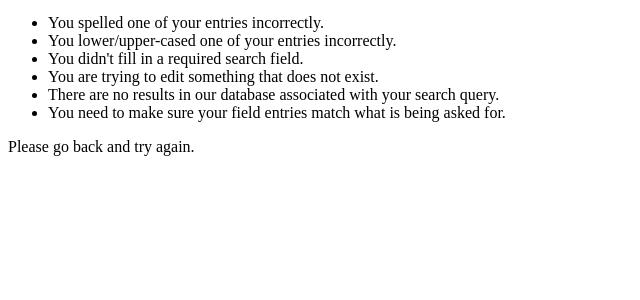
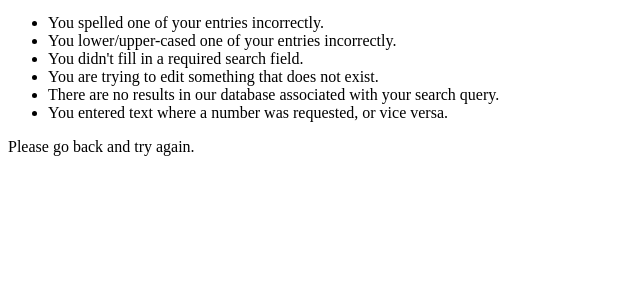
Before and after one commit to db758/cs4111-project1, a Flask app: template webserver/templates/error.html in a window 1280 px wide. Shown: the part 134-434 px from the top of the page, without its empty margins (0-640 px from the left). Run offline with Flask 2, Linux system fonts and the light colour scheme; the template is opened without the code that fills it, so the values that code supplies are empty; parts of the project's set-up code (start-up, migrations or seed data) failed here and were passed over.

Commit message:
error page

```diff
--- a/webserver/templates/error.html
+++ b/webserver/templates/error.html
@@ -17,7 +17,7 @@
                 <li> You didn't fill in a required search field. </li>
                 <li>You are trying to edit something that does not exist.</li>
                 <li> There are no results in our database associated with your search query. </li>
-                <li> You need to make sure your field entries match what is being asked for.</li>
+                <li> You entered text where a number was requested, or vice versa.</li>
             </ul>
             <p>Please go back and try again.</p>
             <!-- <p><a href = "./index.html">Back to homepage</a></p> -->
```
